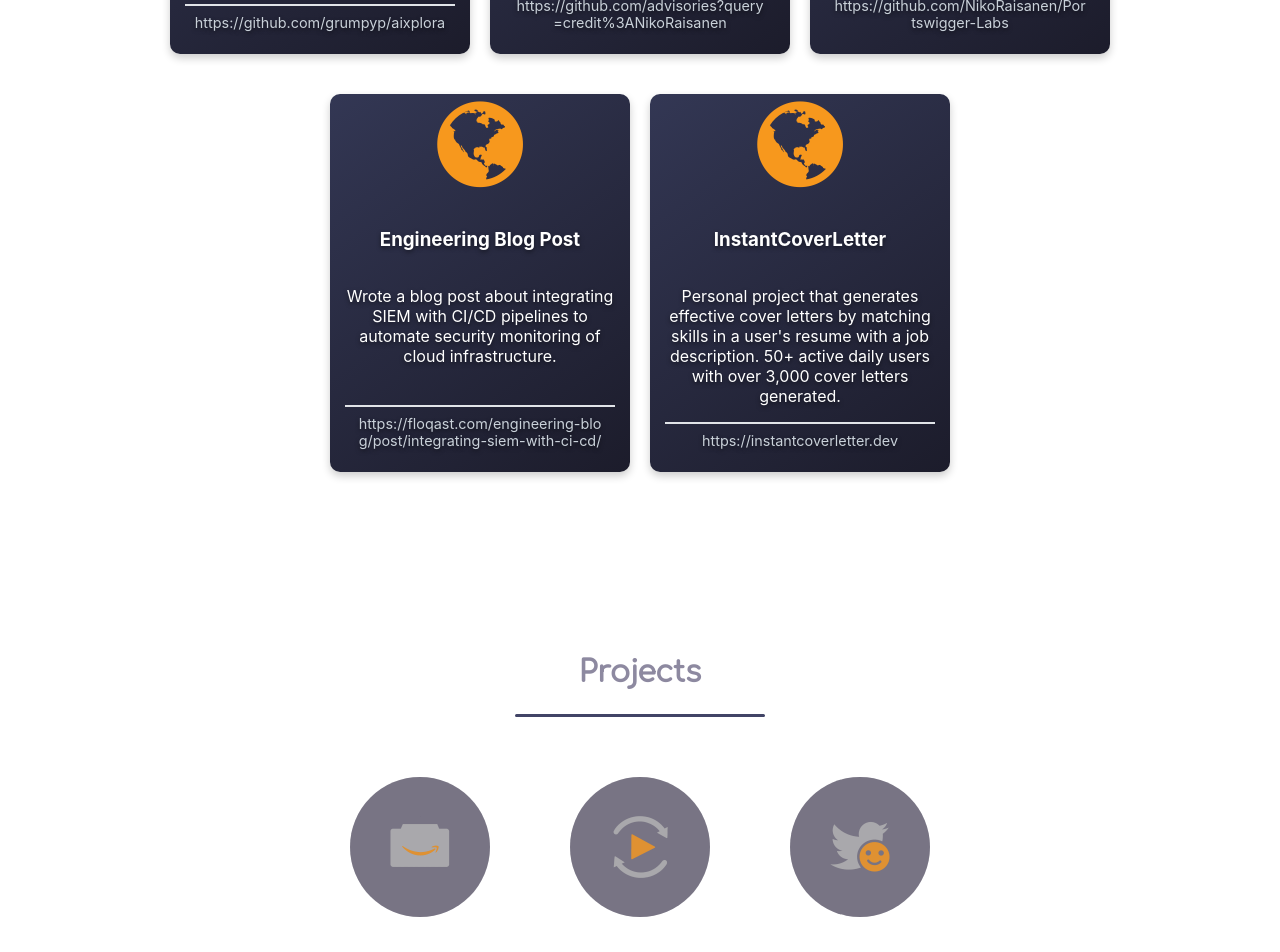
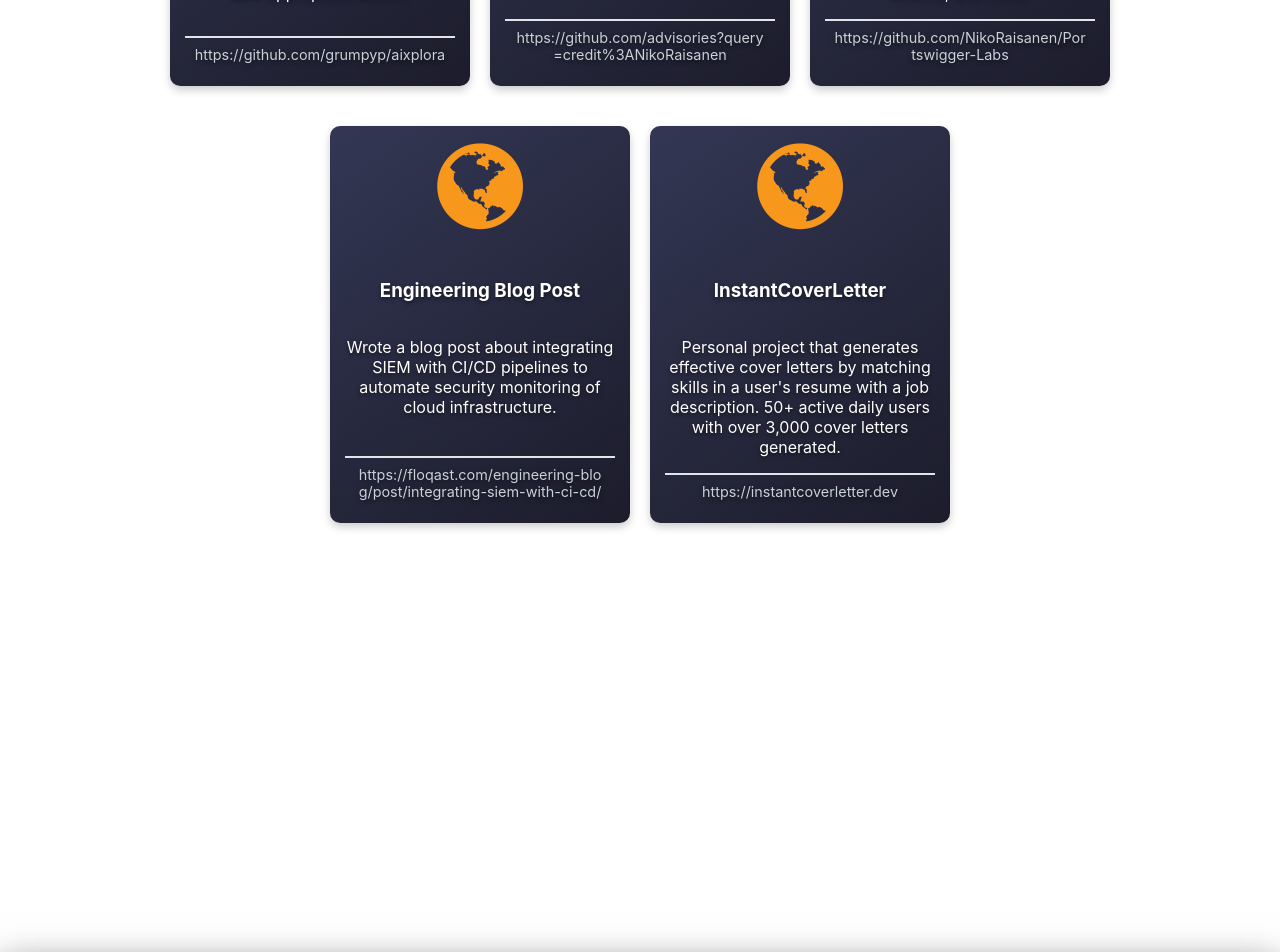
Before and after one commit to NikoRaisanen/personal-website, a React (Create React App) app: page / in a window 1280 px wide. Shown: the part 1680-2632 px from the top of the page. Built offline with nearby package versions, Linux system fonts and the light colour scheme.

Commit message:
set max-width for card container, remove old projects and contributions components

```diff
--- a/src/App.js
+++ b/src/App.js
@@ -1,16 +1,11 @@
 import './css/App.css';
 import pfp from './images/pfp.png';
-import Projects from './components/Projects';
 import Socials from './components/Socials';
 import ParticlesBackground from './components/ParticlesBackground';
-import Contributions from './components/Contributions';
-import { useRef } from 'react';
 import Footer from './components/Footer';
 import ContributionsList from './components/ContributionsList';
 
 function App() {
-  const galleryHead = useRef(null);
-
   return (
     <div className="App">
     <ParticlesBackground/>
@@ -28,10 +23,6 @@ function App() {
       </header>
       <div className="main-container">
         <ContributionsList/>
-        <div className="projects-section" ref={galleryHead}>
-            <Projects className="projects"/>
-        </div>
-        <Contributions className="projects"/>
       </div>
       <Footer/>
     </div>
--- a/src/components/Contributions.js
+++ /dev/null
@@ -1,52 +0,0 @@
-import React from 'react';
-import whiteOcto from '../images/whiteOcto.png';
-import whiteFQ from '../images/whiteFQ.png';
-import whitePaper from '../images/whitePaper.png';
-
-const Contributions = () => {
-    return (
-        <div className="gallery-container">
-            <h2>Contributions</h2>
-            <div className='underline'/>
-            <div className="gallery">
-            <ul className="gallery-list">
-                <li>
-                    <a href="https://github.com/NikoRaisanen" target="_blank" rel="noreferrer">
-                    <div className='overlay'/>
-                        <div className="circle">
-                            <span className="gallery-text" style={{top: 10, left:23}}>
-                                Open<br/>Source
-                            </span>
-                            <img src={whiteOcto} height="100" width="100" alt="project"/>
-                    </div>
-                    </a>
-                </li>
-                <li>
-                    <a href="https://github.com/NikoRaisanen/Portswigger-Labs" target="_blank" rel="noreferrer">
-                    <div className='overlay'/>
-                        <div className="circle">
-                            <span className="gallery-text" style={{top: -5}}>
-                                Offensive Security Writeups
-                            </span>
-                            <img src={whitePaper} height="100" width="100" alt="project" style={{'paddingLeft': '3px'}}/>
-                    </div>
-                    </a>
-                </li>
-                <li>
-                    <a href="https://floqast.com/engineering-blog/post/integrating-siem-with-ci-cd/" target="_blank" rel="noreferrer">
-                    <div className='overlay'/>
-                        <div className="circle">
-                            <span className="gallery-text"  style={{top: 10}}>
-                                Engineering Blog Post
-                            </span>
-                            <img src={whiteFQ} height="100" width="100" alt="project"/>
-                    </div>
-                    </a>
-                </li>
-                </ul>
-            </div>
-        </div>
-    )
-}
-
-export default Contributions;
--- a/src/components/ContributionsList.js
+++ b/src/components/ContributionsList.js
@@ -1,14 +1,17 @@
 import React from 'react';
 import '../css/Contributions.css';
+
 const ContributionCard = ({ repo }) => {
     return (
       <div className="contribution-card">
         <div className="contribution-image-container">
-        <i style={{
-          fontSize: '100px',
-          color: '#f7981d',
-        }}
-        className={repo.faIcon}></i>
+        <i
+          style={{
+            fontSize: '100px',
+            color: '#f7981d',
+          }}
+          className={repo.faIcon}
+        />
           <div className="contribution-overlay">
             <span>View Contribution</span>
           </div>
--- a/src/components/Projects.js
+++ /dev/null
@@ -1,53 +0,0 @@
-import React from 'react';
-import whiteFolder from '../images/whiteFolder.png';
-import whiteYoutube from '../images/whiteYoutube.png';
-import WhiteTwitter from '../images/whiteTwitter.png';
-
-const Projects = () => {
-    return (
-        <div className="gallery-container">
-            <h2>Projects</h2>
-            <div className='underline'/>
-            <div className="gallery">
-                <ul className="gallery-list">
-                    <li>
-                        <a href="https://instantcoverletter.dev/get-started" target="_blank" rel="noreferrer">
-                        <div className='overlay'/>
-                            <div className="circle">
-                                <span className="gallery-text" style={{ paddingLeft: '4px', top: 10}}>
-                                    Instant<br/>Cover Letter
-                                </span>
-                                <img src={whiteFolder} height="100" width="100" alt="project"/>
-                        </div>
-                        </a>
-                    </li>
-                    <li>
-                        <a href="https://github.com/NikoRaisanen/clip-captain" target="_blank" rel="noreferrer">
-                        <div className='overlay'/>
-                            <div className="circle">
-                                <span className="gallery-text" style={{top: 10, left: -1}}>
-                                    Youtube Automation
-                                </span>
-                                <img src={whiteYoutube} alt="project" height="100" width="100"/>
-                        </div>
-                        </a>
-                    </li>
-                    <li>
-                        <a href="https://github.com/NikoRaisanen/twitter-sentiment-analysis" target="_blank" rel="noreferrer">
-                        <div className='overlay'/>
-                            <div className="circle">
-                                <span className="gallery-text" style={{ top: 10 }}>
-                                    Sentiment Analysis
-                                </span>
-                                <img src={WhiteTwitter} height="100" width="100" alt="project"/>
-                        </div>
-                        </a>
-                    </li>
-                </ul>
-
-            </div>
-        </div>
-    )
-}
-
-export default Projects;
--- a/src/css/Contributions.css
+++ b/src/css/Contributions.css
@@ -8,9 +8,11 @@
 
 .contributions-container {
   display: flex;
+  max-width: 1400px;
   flex-wrap: wrap;
   justify-content: center;
   gap: 20px;
+  margin: 0 auto;
 }
 
 .contribution-card {
@@ -50,12 +52,6 @@
   transform: translateY(-5px);
 }
 
-.contribution-image {
-  width: 100%;
-  height: 150px;
-  object-fit: cover;
-}
-
 .contribution-info {
   padding: 15px;
   flex: 1;
@@ -69,6 +65,8 @@
 
 .contribution-image-container {
   position: relative;
+  padding-top: 10px;
+  padding-bottom: 10px;
 }
 
 .contribution-overlay {
@@ -104,7 +102,7 @@
   display: inline-block;
   padding-bottom: 10px;
   margin-bottom: 30px;
-  font-size: 2.5em;
+  font-size: 2.25em;
   background: -webkit-linear-gradient(left, #8d89a0, #78909c);
   text-shadow: 0 0 10px rgba(255, 255, 255, 0.2);
   -webkit-background-clip: text;
```
